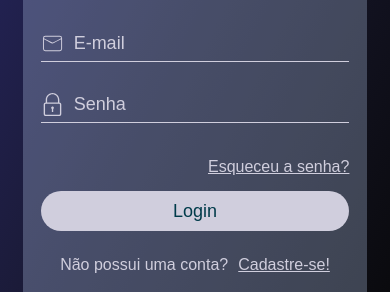
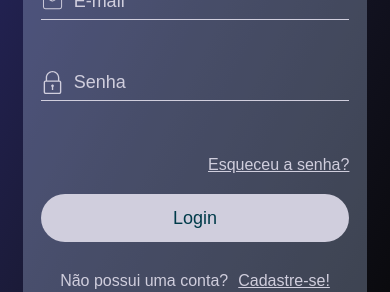
Before and after one commit to Astro-Verse-m3/astroverso, a React (Create React App) app: page /login in a window 390 px wide. Shown: the part 447-739 px from the top of the page. Built offline with nearby package versions, Linux system fonts and the light colour scheme; a web font is replaced by a local one.

Commit message:
style: add form responsiveness

```diff
--- a/src/pages/Login/FormLogin.tsx
+++ b/src/pages/Login/FormLogin.tsx
@@ -16,7 +16,7 @@ import { CiMail } from "react-icons/ci";
 import { StyledButton } from "../../styles/button";
 import { StyledInputsForm } from "../../styles/inputs";
 
-export const  FormLogin = () => {
+export const FormLogin = () => {
   const { login } = useContext(UserContext);
 
   const {
--- a/src/pages/Login/Login.tsx
+++ b/src/pages/Login/Login.tsx
@@ -1,10 +1,8 @@
-
 import Astronaut from "../../assets/Astronaut.gif";
 import { Header } from "../../components/Header/Header";
 import { StyledSection } from "../../styles/section";
 import { StyledTitle } from "../../styles/typography";
 import { FormLogin } from "./FormLogin";
-
 
 export const Login = () => {
   return (
@@ -13,7 +11,9 @@ export const Login = () => {
         <Header />
         <div className="header-gif">
           <img src={Astronaut} alt="gif de astronauta" />
-          <StyledTitle tag="span" fontSize="five" margin="one" editText="one">Astronomia perto de você</StyledTitle>
+          <StyledTitle tag="span" fontSize="five" margin="one" editText="one">
+            Astronomia perto de você
+          </StyledTitle>
         </div>
       </div>
       <FormLogin />
--- a/src/pages/Login/schemaLogin.ts
+++ b/src/pages/Login/schemaLogin.ts
@@ -6,5 +6,8 @@ export const formSchemaLogin = yup.object().shape({
 		.trim()
 		.required("Digite o seu e-mail")
 		.email("E-mail inválido"),
-	password: yup.string().trim().required("Digite a sua senha")
+	password: yup
+		.string()
+		.trim()
+		.required("Digite a sua senha")
 });
--- a/src/routes/Routes.tsx
+++ b/src/routes/Routes.tsx
@@ -1,4 +1,3 @@
-import React from "react";
 import { Route, Routes } from "react-router-dom";
 import { NotFound } from "../components/NotFound/NotFound";
 import { ProtectRoutes } from "../components/ProtectRoutes/ProtectRoutes";
--- a/src/styles/button.ts
+++ b/src/styles/button.ts
@@ -19,25 +19,28 @@ export const StyledButton = styled.button<iStyledButton>`
     color: var(--color-grey-0);
   }
 
-  /* @media (min-height: 800px) {
+  @media (min-height: 840px) {
     height: var(--height-1);
-  } */
+  }
 
   @media (min-width: 760px) {
     height: var(--height-1);
     font-size: var(--title-3);
   }
 
-  /*@media (min-width: 1024px) {
-    height: 70px;
-    font-size: var(--title-3);
-  } */
-
   ${({ margin }) => {
     switch (margin) {
       case "one":
         return css`
           margin: 15px 0 25px 0;
+
+          @media (min-height: 840px) {
+            margin: 20px 0 30px 0;
+          }
+
+          @media (min-height: 1024px) {
+            margin: 30px 0 40px 0;
+          }
         `;
       case "two":
         return css`
@@ -46,10 +49,6 @@ export const StyledButton = styled.button<iStyledButton>`
           @media (min-width: 760px) {
             margin: 15px 0 20px 0;
           }
-
-          /* @media (min-height: 800px) {
-            margin: 2% 0 6% 0;
-          } */
         `;
     }
   }}
--- a/src/styles/form.ts
+++ b/src/styles/form.ts
@@ -14,9 +14,6 @@ export const StyledForm = styled.form`
   align-items: center;
   justify-content: center;
 
-  transition: transform 0.8s;
-  transform-style: preserve-3d;
-
   position: relative;
 
   @media (min-width: 500px) {
@@ -26,7 +23,20 @@ export const StyledForm = styled.form`
   @media (min-width: 760px) {
     max-width: 700px;
     height: 65%;
-    margin-bottom: 35px;
+  }
+
+  @media (min-height: 840px) {
+    height: 55%;
+  }
+
+  @media (min-height: 1024px) {
+    height: 65%;
+    margin-bottom: 55px;
+  }
+
+  @media (min-height: 1368px) {
+    height: 60%;
+    margin-bottom: 135px;
   }
 
   img {
--- a/src/styles/inputs.ts
+++ b/src/styles/inputs.ts
@@ -16,29 +16,14 @@ export const StyledInputsForm = styled.div<iStyledInputsForm>`
     border-bottom: 1px solid var(--color-primary-1);
   }
 
-  /* @media (min-height: 800px) {
-    padding-bottom: 10px;
-  } */
-
   @media (min-width: 760px) {
     padding-bottom: 15px;
     font-size: var(--title-4);
   }
 
-  /* @media (min-width: 1024px) {
-    font-size: var(--title-4);
-  } */
   svg {
     font-size: var(--title-3);
     font-weight: var(--font-weight-regular);
-
-    /* @media (min-width: 760px) {
-      font-size: var(--title-3);
-    }
-
-    @media (min-width: 1024px) {
-      font-size: var(--title-4);
-    } */
   }
 
   input {
@@ -57,41 +42,33 @@ export const StyledInputsForm = styled.div<iStyledInputsForm>`
         return css`
           margin-bottom: 30px;
 
-          /* @media (min-height: 800px) {
+          @media (min-height: 800px) {
             margin-bottom: 35px;
           }
 
-          @media (min-height: 1024px) {
-            margin-bottom: 60px;
+          @media (min-height: 844px) {
+            margin-bottom: 50px;
           }
 
-          @media (min-height: 1180px) {
+          @media (min-height: 1024px) {
             margin-bottom: 70px;
           }
-
-          @media (min-height: 1368px) {
-            margin-bottom: 90px;
-          } */
         `;
       case "two":
         return css`
-          margin-bottom: 18px;
+          margin-bottom: 15px;
 
-          /* @media (min-height: 800px) {
+          @media (min-height: 800px) {
             margin-bottom: 24px;
           }
 
-          @media (min-height: 1024px) {
-            margin-bottom: 30px;
+          @media (min-height: 844px) {
+            margin-bottom: 34px;
           }
 
-          @media (min-height: 1180px) {
-            margin-bottom: 40px;
+          @media (min-height: 1024px) {
+            margin-bottom: 50px;
           }
-
-          @media (min-height: 1368px) {
-            margin-bottom: 60px;
-          } */
         `;
     }
   }}
--- a/src/styles/link.ts
+++ b/src/styles/link.ts
@@ -17,6 +17,10 @@ export const StyledLink = styled(Link)<iStyledLink>`
             padding: 7px 45px;
             font-size: var(--title-5);
           }
+
+          @media (min-height: 1024px) {
+            font-size: var(--title-4);
+          }
         `;
       case "two":
         return css`
@@ -35,6 +39,10 @@ export const StyledLink = styled(Link)<iStyledLink>`
             margin-left: 10px;
             font-size: var(--title-5);
           }
+
+          @media (min-height: 1024px) {
+            font-size: var(--title-4);
+          }
         `;
     }
   }}
--- a/src/styles/section.ts
+++ b/src/styles/section.ts
@@ -28,10 +28,6 @@ export const StyledSection = styled.section`
       flex-direction: column;
       align-items: center;
 
-      /* @media (min-height: 800px) {
-        margin-top: 15px;
-      } */
-
       img {
         width: 70%;
 
--- a/src/styles/typography.ts
+++ b/src/styles/typography.ts
@@ -1,3 +1,4 @@
+import { posix } from "path";
 import styled, { css } from "styled-components";
 import { BaseTitle } from "./components/typography";
 import { iTextProps } from "./typesStyles/typeTypography";
@@ -71,10 +72,6 @@ export const StyledTitle = styled(BaseTitle)<iTextProps>`
           align-self: end;
           text-decoration: underline;
         `;
-      case "two":
-        return css`
-          //para quando tiver outra opção
-        `;
     }
   }}
 
@@ -101,14 +98,18 @@ ${({ editText }) => {
             margin-top: 60px;
           }
 
-          /* @media (min-height: 1180px) {
+          @media (min-height: 1024px) {
             margin-top: 100px;
           }
 
+          @media (min-height: 1180px) {
+            margin-top: 120px;
+          }
+
           @media (min-height: 1368px) {
-            margin-top: 120px;
+            margin-top: 140px;
             font-size: var(--title-6);
-          } */
+          }
         `;
       case "two":
         return css`
@@ -119,17 +120,21 @@ ${({ editText }) => {
           @media (min-width: 760px) {
             font-size: var(--title-5);
           }
+
+          @media (min-height: 1024px) {
+            font-size: var(--title-4);
+          }
         `;
       case "three":
         return css`
-          /* @media (min-height: 800px) {
+          font-size: var(--author-1);
+
+          @media (min-height: 800px) {
             font-size: var(--paragraph-1);
-            font-weight: var(--font-weigth-bold);
-          } */
+          }
 
-          @media (min-width: 760px) {
-            font-size: var(--paragraph-1);
-
+          @media (min-height: 1024px) {
+            font-size: var(--title-5);
           }
         `;
     }
```
